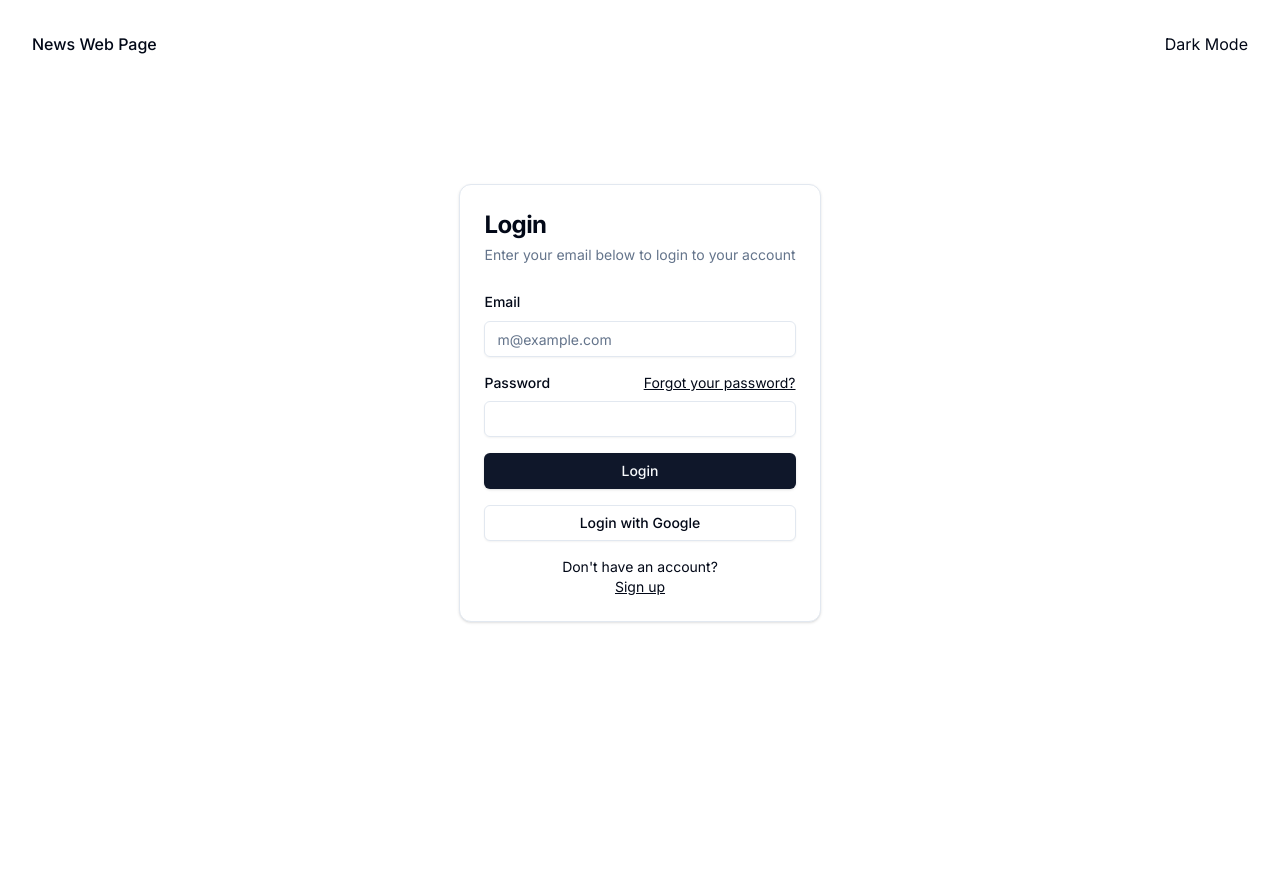
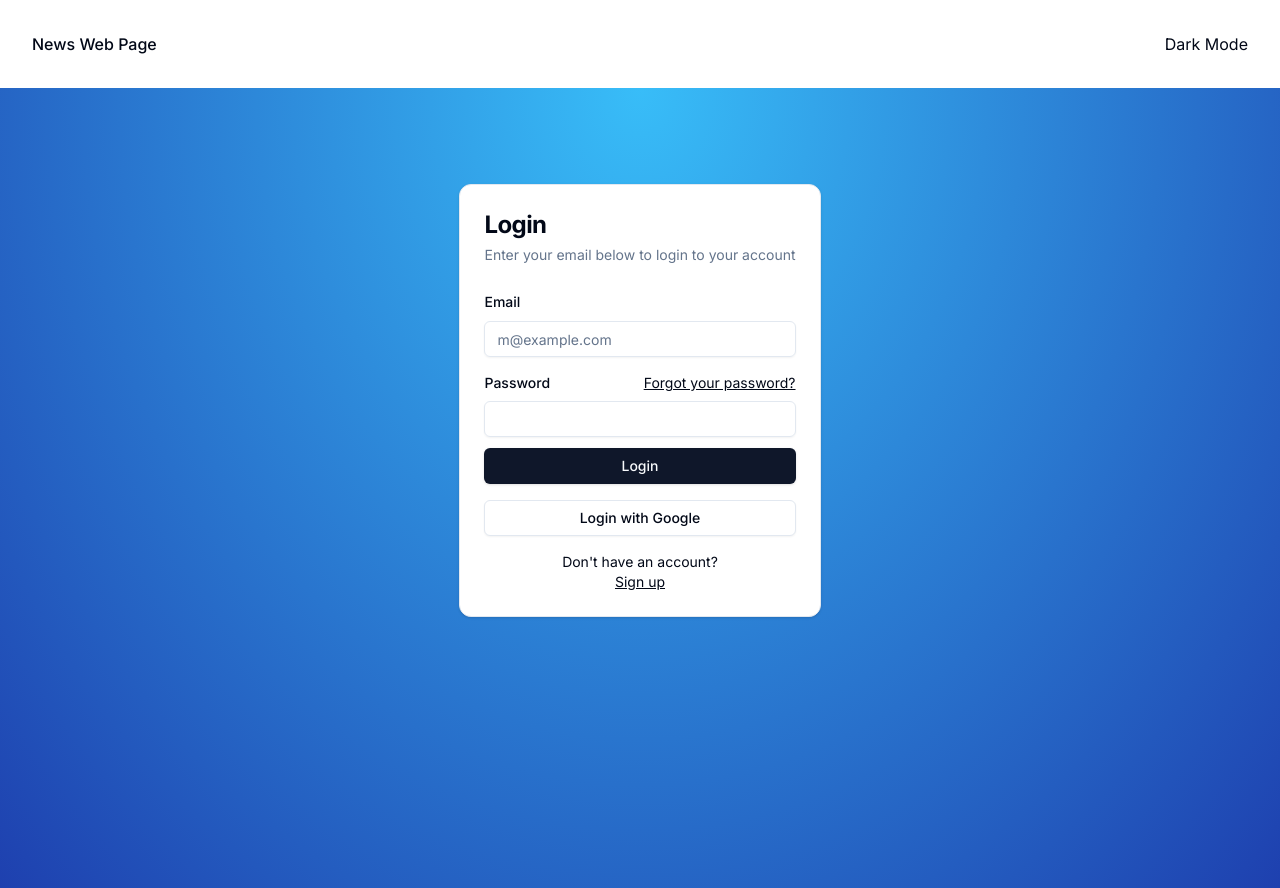
Before and after one commit to ashishjaswal2002/FullStackNewsWeb, a Next.js app: page / in a window 1280 px wide. Built offline with nearby package versions, Linux system fonts and the light colour scheme.

Commit message:
added new them

```diff
--- a/app/Header/header.tsx
+++ b/app/Header/header.tsx
@@ -4,7 +4,7 @@ export default function TopNotch() {
   return (
     <>
       <header className="p-8">
-        <div className="flex justify-between">
+        <div className="flex justify-between ">
           <h1 className="
              font-medium">
             <Link href="/" className="cursor-pointer">News Web Page</Link>
--- a/app/layout.tsx
+++ b/app/layout.tsx
@@ -19,6 +19,7 @@ export default function RootLayout({
 
 
       <body className={inter.className}>
+
         <TopNotch />
 
         {children}</body>
--- a/app/login/page.tsx
+++ b/app/login/page.tsx
@@ -9,6 +9,7 @@ import { Label } from "@/components/ui/label";
 import { Input } from "@/components/ui/input";
 import Link from "next/link";
 import { Button } from "@/components/ui/button";
+import { LoginButton } from "@/components/auth/login-button";
 
 export default function Page() {
   return (
@@ -39,9 +40,11 @@ export default function Page() {
             </div>
             <Input id="password" required type="password" />
           </div>
-          <Button className="w-full" type="submit">
-            Login
-          </Button>
+          <LoginButton >
+            <Button type="submit" className="w-full mt-[.7rem] mx-auto flex justify-center">
+              Login
+            </Button>
+          </LoginButton>
           <Button className="w-full" variant="outline">
             Login with Google
           </Button>
--- a/app/page.tsx
+++ b/app/page.tsx
@@ -1,7 +1,7 @@
 import Page from "./login/page";
 export default function Home() {
   return (
-    <main className="flex min-h-screen flex-col items-center justify-between p-24">
+    <main className="flex bg-[radial-gradient(ellipse_at_top,_var(--tw-gradient-stops))] from-sky-400 to-blue-800 min-h-screen flex-col items-center justify-between p-24">
       <Page />
     </main>
   );
--- /dev/null
+++ b/components/auth/login-button.tsx
@@ -0,0 +1,19 @@
+'use client';
+
+interface LoginButtonProps {
+  children: React.ReactNode;
+  mode?: "modal" | "redirect",
+  asChild?: boolean;
+};
+
+export const LoginButton = ({ children, mode = "redirect", asChild }: LoginButtonProps) => {
+  const onClick = () => {
+    console.log("LOGIN BUTTON CLICKED");
+  }
+
+  return (
+    <span onClick={onClick} className="cursor-pointer ">
+      {children}
+    </span>
+  );
+};
```
